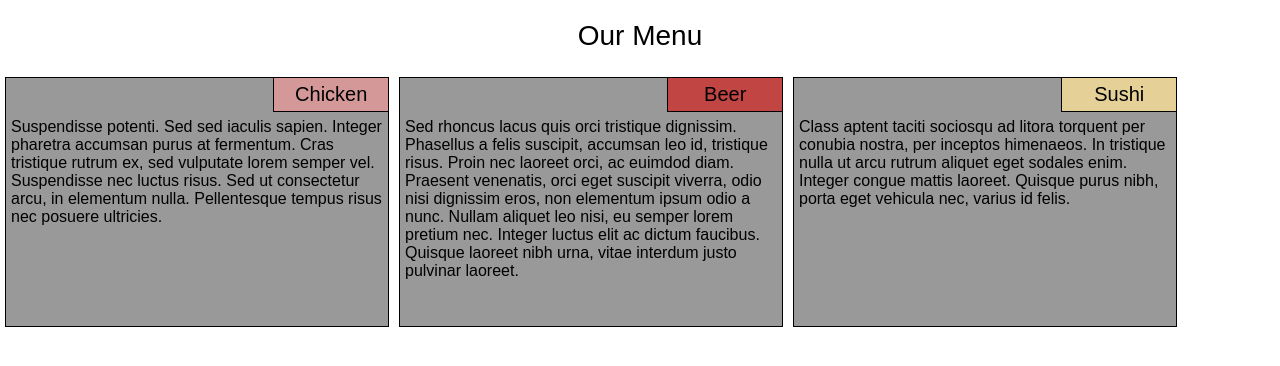
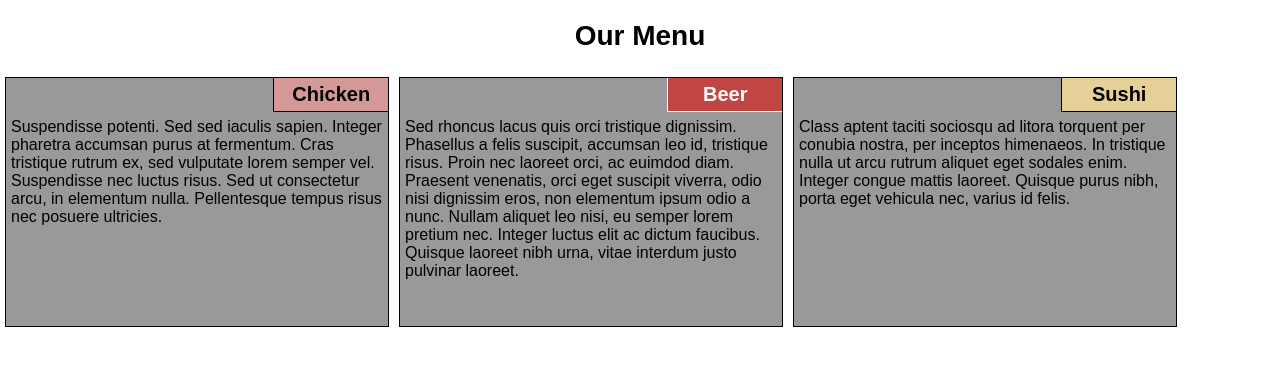
Before and after one commit to barvinchenko/Module2, a plain HTML site: page index.html in a window 1280 px wide. Drawn offline with Linux system fonts and the light colour scheme.

Commit message:
3rd commit

```diff
--- a/stylesheet/index.css
+++ b/stylesheet/index.css
@@ -37,12 +37,15 @@
 		font-size: 1.25em;
 		border-left: 1px solid black;
 		border-bottom: 1px solid black;
+		font-weight: bold;
 	}
 	#s1{
 		background-color: #D59898;
 	}
 	#s2{
 		background-color: #C14543;
+		border-color: white;
+		color: white;
 	}
 	#s3{
 		background-color: #E5D198;
@@ -51,6 +54,7 @@
 		text-align: center;
 		font-size:1.75em;
 		margin:20px 0;
+		font-weight: bold;
 	}
 		@media screen and (max-width: 767px){
 			 .col1, .col2, .col3{
```
